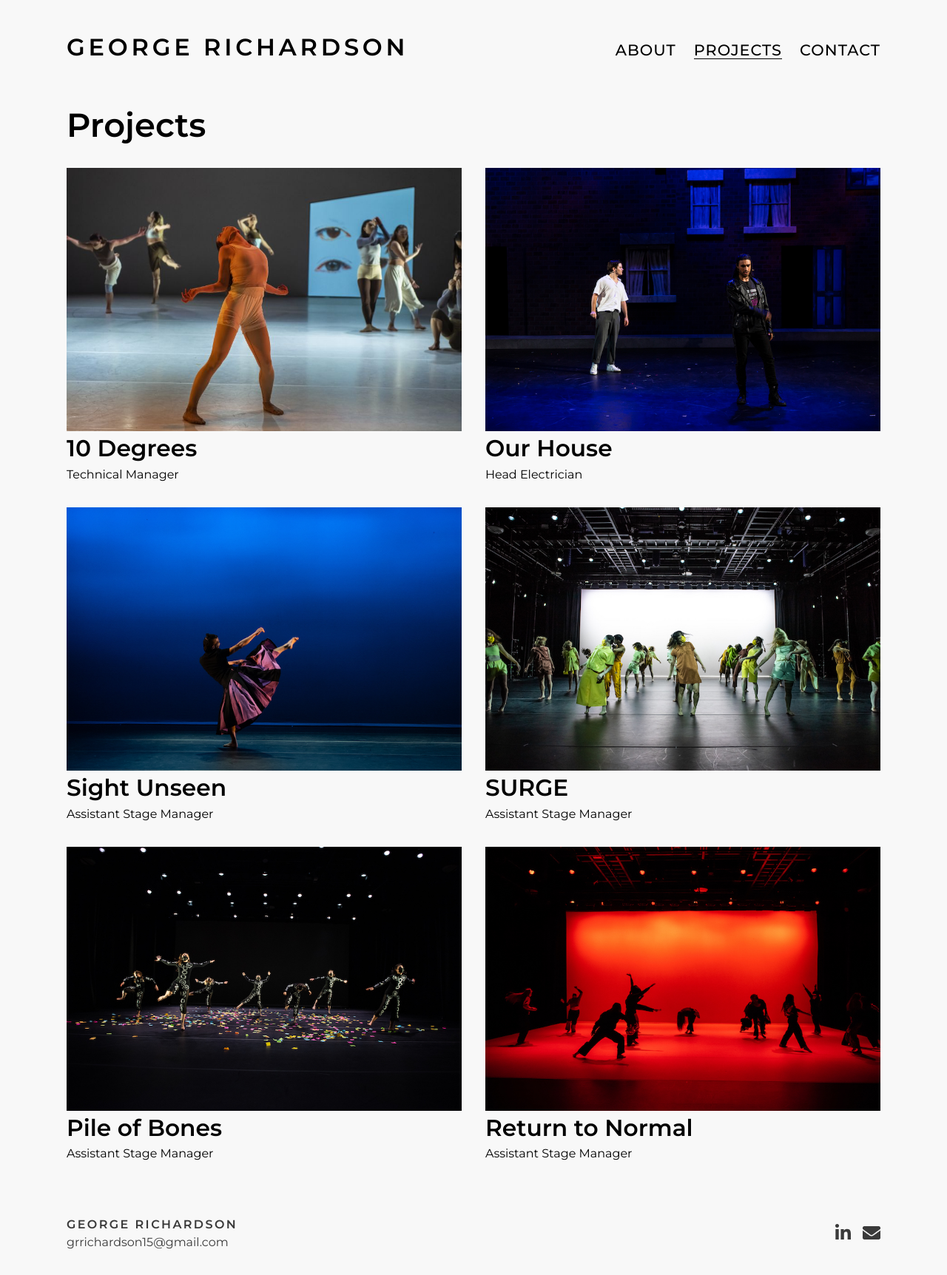
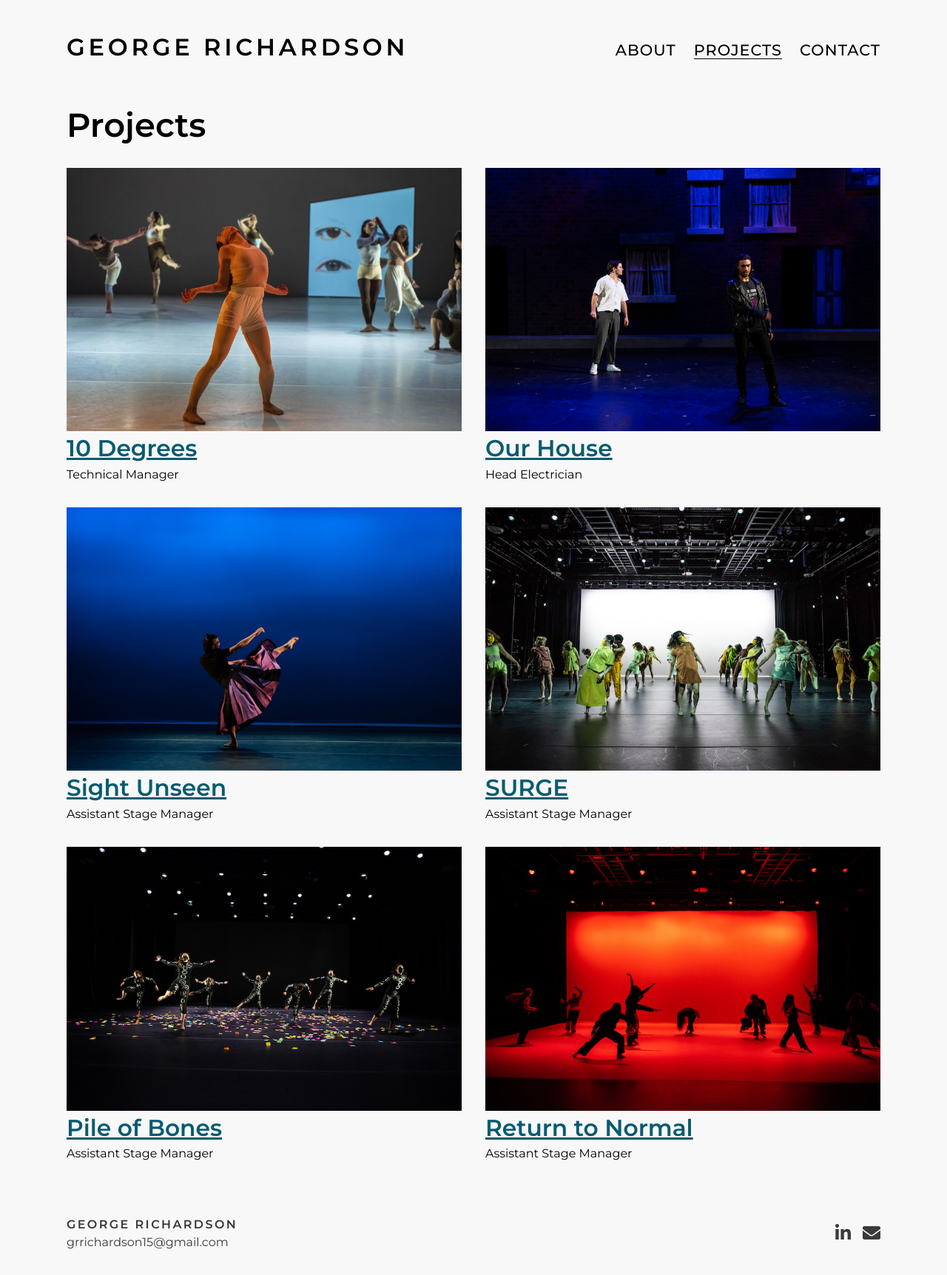
Before and after one commit to grfr12345/grfr12345.github.io, a Jekyll site: the page built from projects.html, in a window 1280 px wide. Shown: the whole page at 74% size. Built offline with Jekyll 4.4.1, drawn with Linux system fonts in a browser that asks for light colours.

Commit message:
changed projects page to use card-gallery and card include

```diff
--- a/projects.html
+++ b/projects.html
@@ -4,20 +4,10 @@
 
 description: George Richardson has worked in a variety of roles over a range of performance types including Music, Dance, and Music Theatre.
 ---
-<ul class="gallery">
+<ul class="gallery card-gallery">
     {% for project in site.projects reversed %}
-    <li class="gallery-card">
-        <div class="gallery-card--image">
-            <a class="gallery-card--image__inner" href="{{ project.url }}">
-                <img src="{{ project.thumbnail }}" alt="" srcset="">
-            </a>
-        </div>
-        <div class="gallery-card--caption">
-            <h2><a href="{{ project.url }}">{{ project.title }}</a></h2>
-            {% if project.role %}
-            <p class="role">{{ project.role }}</p>
-            {% endif %}
-        </div>
+    <li>
+        {% include card.html title=project.title subtitle=project.role url=project.url image=project.images.first header_level="h2" %}
     </li>
     {% endfor %}
 </ul>
```
